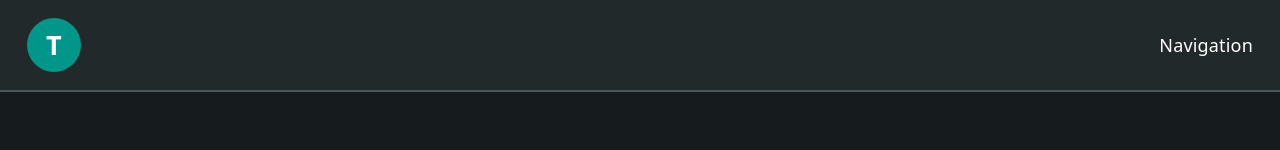
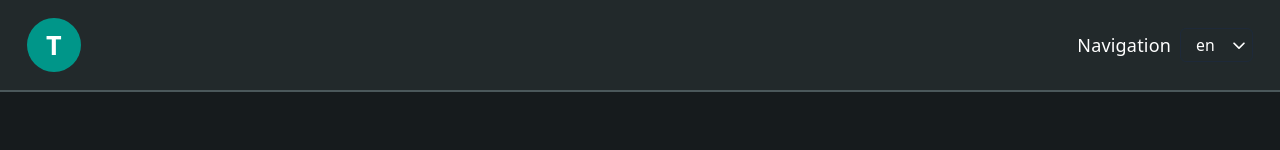
Before and after one commit to tterryrice-beep/facilitators-tr, a React (Vite) app: page / in a window 1280 px wide. Shown: the top 150 px of the page. Built offline with nearby package versions, Linux system fonts and the light colour scheme.

Commit message:
add language selector

```diff
--- a/src/components/Select/index.tsx
+++ b/src/components/Select/index.tsx
@@ -1,38 +1,97 @@
-import React, {
-  Children,
-  Fragment,
-  useEffect,
-  useRef,
-  useState,
-  type FC,
-  type ReactNode,
-} from "react";
+import React, { Children, useState, type FC, type ReactNode } from "react";
 import clsx from "clsx";
 
-import Arrow from "assets/icons/main/arr-down.svg?react";
+import { Icon } from "@@/Icon";
 import { Button } from "@@/Button";
 import { Overlay } from "@@/overlays";
 import css from "./style.module.scss";
 
+export interface SelectViewProps {
+  index: number;
+  setIndex: (v: number) => void;
+  selectedOption: ReactNode;
+  options: ReactNode[];
+}
+
 export interface SelectProps {
   children?: ReactNode;
-
   index: number;
   setIndex: (v: number) => void;
+  View?: FC<SelectViewProps>;
 }
 
-export const Select: FC<SelectProps> = ({ children, index, setIndex }) => {
+export const Select: FC<SelectProps> = ({
+  children,
+  index,
+  setIndex,
+  View,
+}) => {
   const [isOpen, setIsOpen] = useState(false);
-  const options = React.Children.map(children, (child) => child) || [];
+  const [anchorEl, setAnchorEl] = useState<HTMLButtonElement | null>(null);
+
+  const options = Children.map(children, (child) => child) || [];
+  const selectedOption = options[index] ?? null;
+
+  const handleSelect = (i: number) => {
+    setIndex(i);
+    setIsOpen(false);
+  };
+
   return (
-    <div>
-      <Button>
-        {options[index]}
-
-        <Arrow />
+    <div className={clsx(css.select)}>
+      <Button
+        ref={setAnchorEl}
+        className={css.select__box + " text-white border border-gray-800"}
+        onClick={() => setIsOpen((v) => !v)}>
+        {View ? (
+          <View
+            index={index}
+            setIndex={setIndex}
+            selectedOption={selectedOption}
+            options={options}
+          />
+        ) : (
+          <span className={css.select__empty}>{selectedOption}</span>
+        )}
+        <Icon
+          name="main/ArrowDown"
+          props={{
+            className: clsx(
+              css.select__arrow,
+              isOpen && css.select__arrow_active,
+            ),
+          }}
+        />
       </Button>
 
-      <Overlay>{options}</Overlay>
+      <Overlay
+        anchor={anchorEl}
+        isOpen={isOpen}
+        onClose={() => setIsOpen(false)}
+        classes={{
+          blind: css.blind,
+        }}>
+        <div
+          style={{
+            //@ts-ignore
+            "--select-width": (anchorEl?.clientWidth || 0) + "px",
+          }}
+          className={
+            css.select__optionsWrapper +
+            " border border-gray-800 text-white bg-gray-700"
+          }>
+          <div className={css.select__options}>
+            {options.map((option, i) => (
+              <button
+                key={i}
+                className={css.select__option + " text-white hover:bg-gray-600"}
+                onClick={() => handleSelect(i)}>
+                {option}
+              </button>
+            ))}
+          </div>
+        </div>
+      </Overlay>
     </div>
   );
 };
--- a/src/components/Select/style.module.scss
+++ b/src/components/Select/style.module.scss
@@ -1,18 +1,14 @@
-@import "styles";
-
 .select {
-  width: 100%;
-
   &__box {
+    padding: 0 6px;
     width: 100%;
-    padding: 12px;
-    border-radius: 12px;
-    color: var(--blue-50);
-    border: 1px solid var(--black-800);
+    border-radius: 6px;
 
     display: flex;
     align-items: center;
     justify-content: space-between;
+
+    cursor: pointer;
   }
 
   &__empty {
@@ -22,8 +18,16 @@
   &__arrow {
     transition: transform 0.3s;
     transform: rotate(0deg);
+    margin-left: 8px;
 
-    @include useHardSize(24px);
+    $arrSize: 14px;
+
+    width: $arrSize;
+    height: $arrSize;
+    max-width: $arrSize;
+    min-width: $arrSize;
+    max-height: $arrSize;
+    min-height: $arrSize;
 
     &_active {
       transform: rotate(-180deg);
@@ -31,50 +35,47 @@
   }
 
   &__optionsWrapper {
+    position: relative;
     z-index: 10000;
-    background: var(--black-900);
-    border: 1px solid var(--black-700);
-    color: var(--blue-50);
 
     padding: 8px;
     border-radius: 12px;
 
-    width: 100%;
+    min-width: var(--select-width);
+    width: auto;
 
-    & > * {
-      margin-right: -4px;
-
-      & > * {
-        padding-right: 4px;
-      }
-    }
     &.withoutStretch {
-      width: auto;
+      min-width: fit-content;
     }
   }
 
   &__options {
     display: flex;
     flex-direction: column;
+    justify-content: center;
+    align-items: flex-start;
     gap: 8px;
 
     overflow: auto;
   }
 
   &__option {
-    color: var(--blue-50);
     background-color: transparent;
-    border-radius: 12px;
-    padding: 12px;
+    border-radius: 6px;
+    padding: 0;
     width: 100%;
+    cursor: pointer;
 
     transition:
       background-color 0.25s,
       color 0.25s;
 
     &:hover {
-      background-color: var(--black-800);
-      color: var(--valhalla-400);
+      background-color: var(--color-gray-500);
     }
   }
 }
+
+.blind {
+  background: transparent;
+}
--- a/src/containers/Layout/components/Header/index.tsx
+++ b/src/containers/Layout/components/Header/index.tsx
@@ -1,14 +1,39 @@
+import { useTranslate } from "@/providers/LocaleProvider/hook";
 import { LogoTR } from "@@/LogoTR";
-import type { FC } from "react";
+import { Select } from "@@/Select";
+import { Text } from "@@/Text";
+import { useTransition, type FC } from "react";
 
 export const Header: FC = () => {
+  const { language, changeLanguage, getLanguagesList } = useTranslate();
+  const languages = getLanguagesList();
+
+  const index = languages.indexOf(language);
+
   return (
     <header className=" bg-mist-800 border-b-2 border-mist-600 ">
       <div className="mx-auto flex gap-3 flex-row items-center justify-between py-4 px-6 max-w-6xl">
         <div>
           <LogoTR />
         </div>
-        <div>Navigation</div>
+
+        <div className="flex items-center gap-2">
+          <div>Navigation</div>
+          <Select
+            index={index}
+            setIndex={(index) => {
+              const newLang = languages[index];
+              changeLanguage(newLang);
+            }}>
+            {languages.map((v) => {
+              return (
+                <Text className="px-2 py-1 block" type="small">
+                  {v}
+                </Text>
+              );
+            })}
+          </Select>
+        </div>
       </div>
     </header>
   );
--- a/src/modules/LocaleSystem/Manager.ts
+++ b/src/modules/LocaleSystem/Manager.ts
@@ -175,4 +175,6 @@ export class LocaleManager<
   public destroy = () => {
     this.destroyDispatcher();
   };
+
+  public getLanguagesList = (): LangName[] => this.systemState.languageList;
 }
--- a/src/providers/LocaleProvider/hook.ts
+++ b/src/providers/LocaleProvider/hook.ts
@@ -44,5 +44,6 @@ export const useTranslate = () => {
     language: currentLanguage,
     loading: isLoading,
     changeLanguage: manager.changeLanguage,
+    getLanguagesList: () => manager.getLanguagesList(),
   } as const;
 };
```
